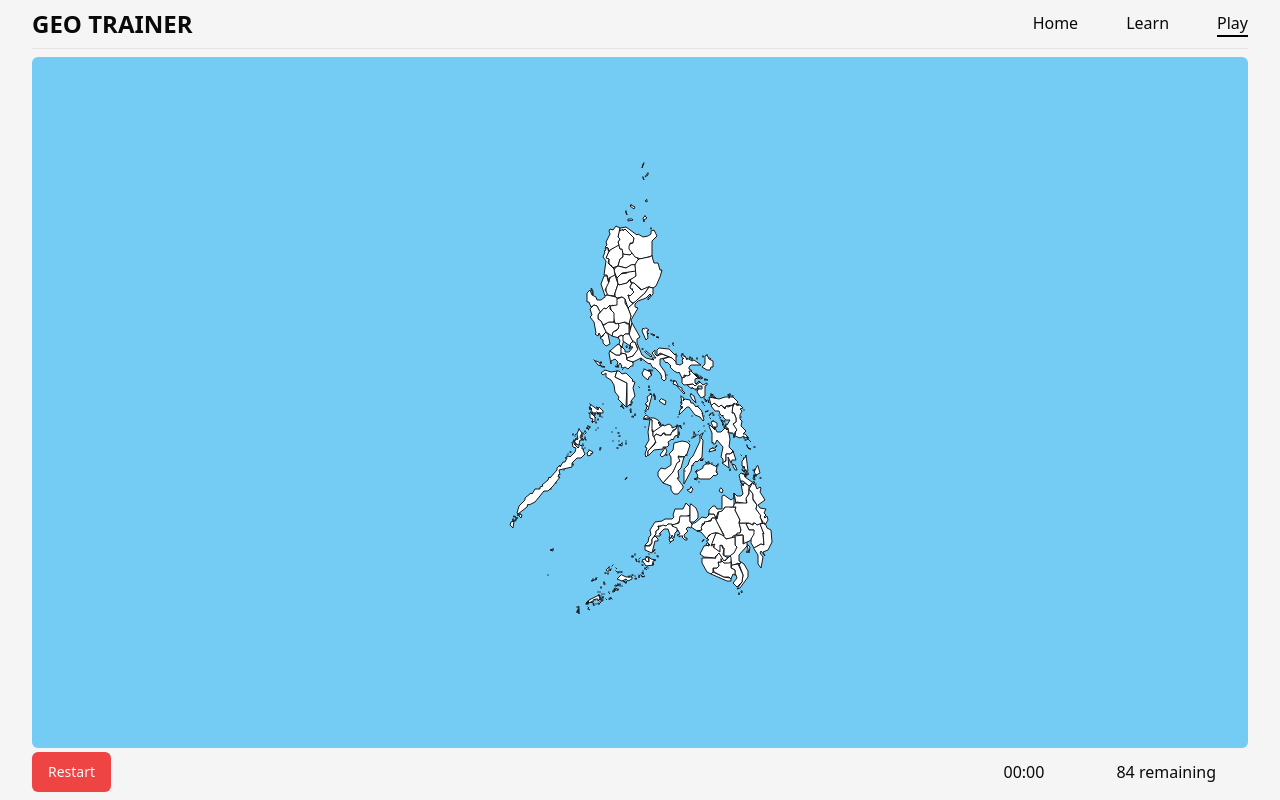
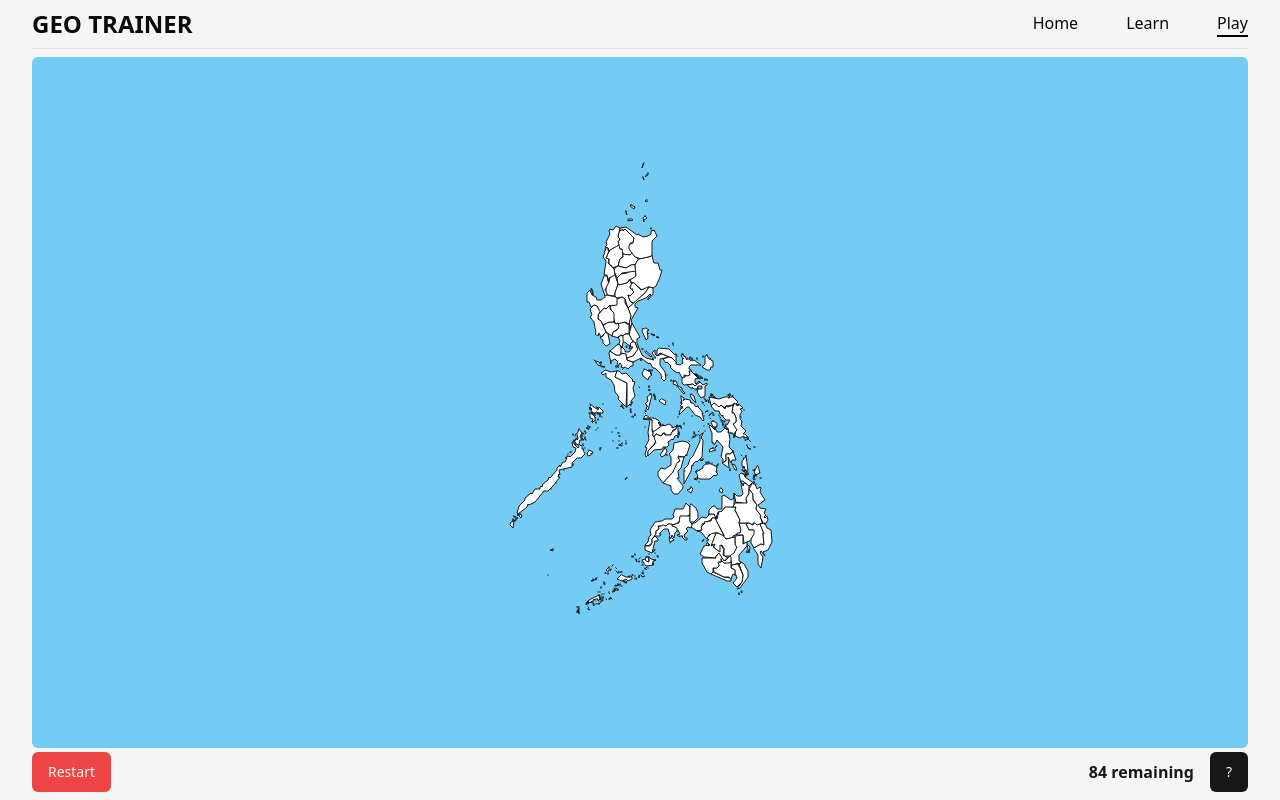
Before and after one commit to Sanjero20/geo-trainer, a Next.js app: page /play in a window 1280 px wide. Built offline with nearby package versions, Linux system fonts and the light colour scheme.

Commit message:
feat: display score after game end

```diff
--- a/src/app/play/page.tsx
+++ b/src/app/play/page.tsx
@@ -2,13 +2,16 @@
 
 import { useState } from "react";
 import dynamic from "next/dynamic";
+
 import InteractiveMapLoader from "@/components/interactive-map/loader";
-import { Card } from "@/components/ui/card";
-import { useGameStore } from "@/stores/game";
 import { defaultStyles } from "@/components/interactive-map/map-settings";
+
+import { Button } from "@/components/ui/button";
 import HowToPlay from "./how-to-play";
 import ModalResetGame from "./reset-modal";
-import { Button } from "@/components/ui/button";
+
+import { useGameStore } from "@/stores/game";
+import { calculateScore } from "@/lib/game";
 
 const PlayableMap = dynamic(() => import("./play-map"), {
   loading: () => <InteractiveMapLoader />,
@@ -20,12 +23,12 @@ function PlayPage() {
   const [tutorialModalOpen, setTutorialModalOpen] = useState(false);
   const [mapStyles, setMapStyles] = useState<any>(defaultStyles);
 
-  const { status, remaining, resetGame } = useGameStore();
+  const { provinces, status, remaining, resetGameData } = useGameStore();
 
   const restartGame = () => {
     setRestartModalOpen(false);
     setMapStyles({ ...defaultStyles });
-    resetGame();
+    resetGameData();
   };
 
   return (
@@ -33,20 +36,26 @@ function PlayPage() {
       <div className="relative flex h-full w-full flex-col gap-1">
         <PlayableMap mapStyles={mapStyles} restartGame={restartGame} />
 
-        {/* <Button onClick={() => setTutorialModalOpen(true)}>?</Button> */}
-
         {/* Footer */}
         <section className="flex items-center justify-between">
+          {remaining === 0 ? (
+            <Button onClick={restartGame}>Play Again</Button>
+          ) : (
             <Button
               variant="destructive"
               onClick={() => setRestartModalOpen(true)}
             >
               Restart
             </Button>
+          )}
 
-          <div className="dark flex gap-2">
-            <p className="px-8 py-2">00:00</p>
-            <p className="px-8 py-2">{remaining} remaining</p>
+          <div className="flex items-center gap-4 font-bold text-primary">
+            <p>
+              {remaining !== 0
+                ? `${remaining} remaining`
+                : `Score: ${calculateScore(provinces)}`}
+            </p>
+            <Button onClick={() => setTutorialModalOpen(true)}>?</Button>
           </div>
         </section>
       </div>
--- a/src/app/play/play-map.tsx
+++ b/src/app/play/play-map.tsx
@@ -23,7 +23,7 @@ interface Props {
 }
 
 function PhilippinesMap({ mapStyles, restartGame }: Props) {
-  const { resetGame, getGameData, updateGameData } = useGameStore();
+  const { resetGameData, getGameData, updateGameData } = useGameStore();
 
   const [tooltipContent, setTooltipContent] = useState("");
   const [tooltipPosition, setTooltipPosition] = useState<TooltipCoords | null>(
@@ -126,7 +126,7 @@ function PhilippinesMap({ mapStyles, restartGame }: Props) {
     // Cleanup function for component unmount or dependencies change
     return () => {
       handleMouseLeave();
-      resetGame();
+      resetGameData();
     };
   }, []);
 
--- a/src/lib/array-utils.ts
+++ /dev/null
@@ -1,8 +0,0 @@
-export function shuffleArray(array: any[]) {
-  for (let i = array.length - 1; i > 0; i--) {
-    const j = Math.floor(Math.random() * (i + 1));
-    [array[i], array[j]] = [array[j], array[i]];
-  }
-
-  return array;
-}
--- a/src/lib/game-utils.ts
+++ /dev/null
@@ -1,29 +0,0 @@
-type LocalStorageProvince = {
-  name: string;
-  guessed: boolean | null;
-};
-
-// Getters in local storage
-function getLocalProvinces(): LocalStorageProvince[] {
-  const provinces = localStorage.getItem("provinces") || "[]";
-  return JSON.parse(provinces);
-}
-
-function getLocalGuessIndex() {
-  const index = localStorage.getItem("current") || "0";
-  return parseInt(index);
-}
-
-export function getGameData() {
-  const provinces = getLocalProvinces();
-  const currentGuessIndex = getLocalGuessIndex();
-  const currentlyGuessing = provinces[currentGuessIndex].name;
-
-  return {
-    provinces,
-    currentGuessIndex,
-    currentlyGuessing,
-  };
-}
-
-// Setters
--- /dev/null
+++ b/src/lib/game.ts
@@ -0,0 +1,23 @@
+import { Province } from "@/stores/game";
+
+export function shuffleArray(array: any[]) {
+  for (let i = array.length - 1; i > 0; i--) {
+    const j = Math.floor(Math.random() * (i + 1));
+    [array[i], array[j]] = [array[j], array[i]];
+  }
+
+  return array;
+}
+
+export function calculateScore(list: Province[]): number {
+  let score = 0;
+
+  for (let i = 0; i < list.length; i++) {
+    const guessedCorrect = list[i].guessed;
+    if (guessedCorrect) {
+      score += 1;
+    }
+  }
+
+  return score;
+}
--- a/src/stores/game.ts
+++ b/src/stores/game.ts
@@ -1,32 +1,32 @@
 import { create } from "zustand";
-import { shuffleArray } from "@/lib/array-utils";
 import { getAllProvinces } from "@/data/provinces";
+import { shuffleArray } from "@/lib/game";
 
 type Status = "playing" | "not-playing";
 
-interface Provinces {
+export interface Province {
   name: string;
   guessed: boolean | null;
 }
 
 interface GameStates {
   status: Status;
-  provinces: Provinces[];
+  provinces: Province[];
   currentIndex: number;
   remaining: number;
 }
 
 interface GameActions {
   setGameStatus: (status: Status) => void;
-  resetGame: () => void;
+  resetGameData: () => void;
 
   getGameData: () => {
-    provinces: Provinces[];
+    provinces: Province[];
     currentIndex: number;
     currentlyGuessing: string;
   };
 
-  updateGameData: (provinces: Provinces[]) => void;
+  updateGameData: (provinces: Province[]) => void;
 }
 
 const initialProvinces = () => {
@@ -54,7 +54,7 @@ export const useGameStore = create<GameStates & GameActions>((set, get) => ({
   remaining: initialRemaining,
 
   // Game handlers
-  resetGame: () => {
+  resetGameData: () => {
     set({
       provinces: initialProvinces(),
       currentIndex: 0,
```
Lines whose indentation alone changed are shown as unchanged.
